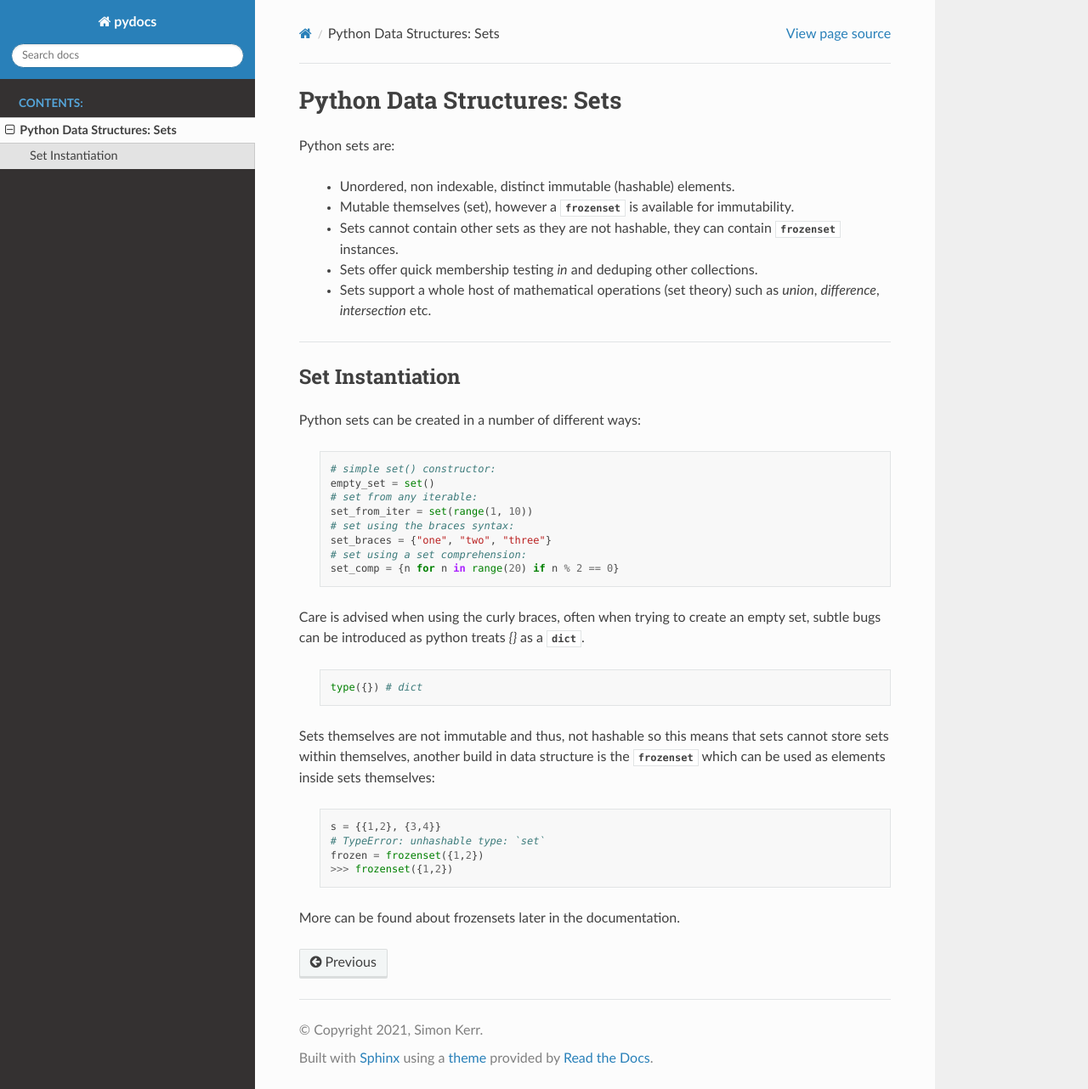
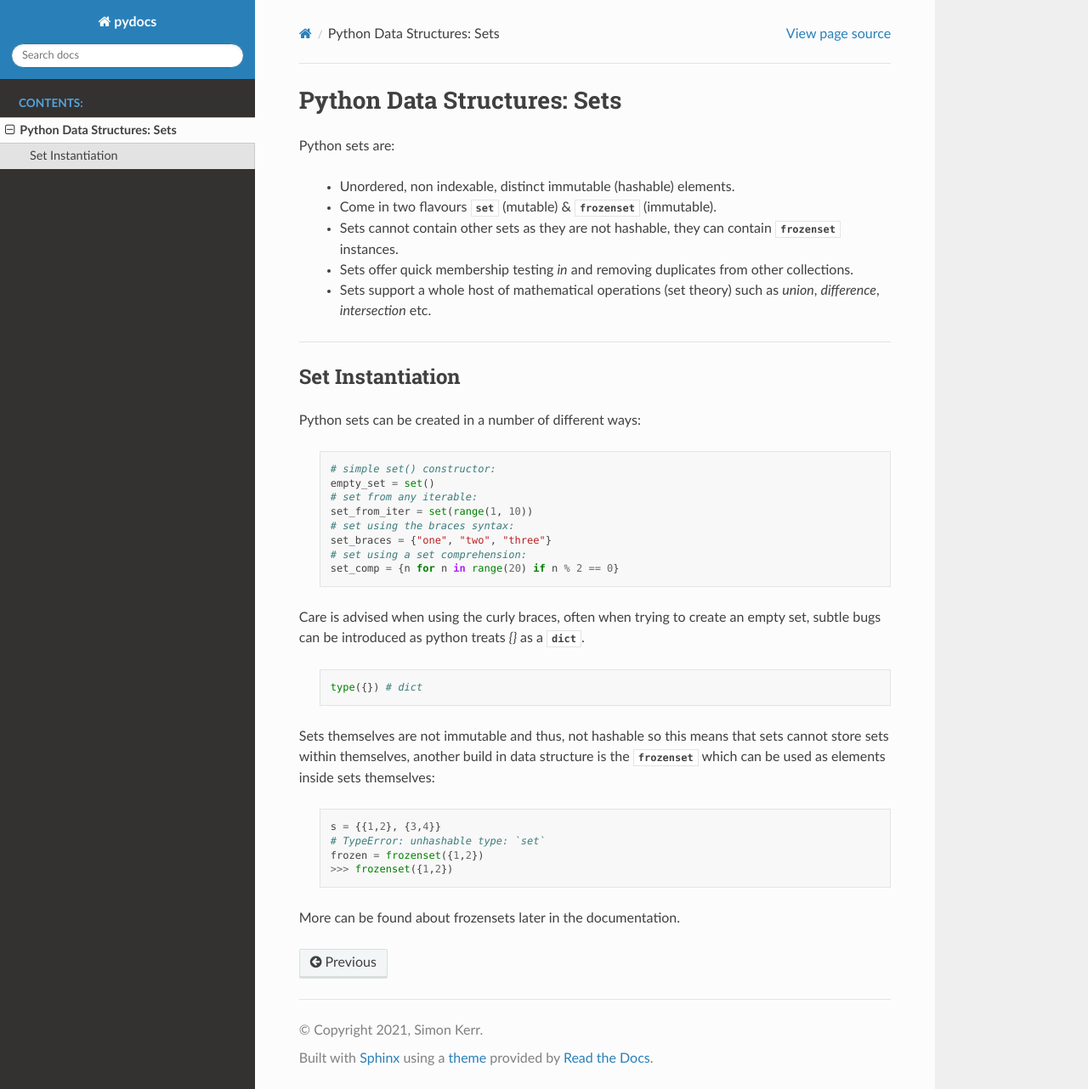
Before and after one commit to symonk/pydocs, a Sphinx documentation site: the page built from docs/source/_data_structures/sets/sets.rst, in a window 1280 px wide and 1282 px high. Shown: the whole window at 85% size. Built offline with Sphinx 7.4.7 and the Read the Docs theme 2.0.0, drawn with Linux system fonts in a browser that asks for light colours.

```diff
--- a/docs/source/_data_structures/sets/sets.rst
+++ b/docs/source/_data_structures/sets/sets.rst
@@ -4,9 +4,9 @@
 Python sets are:
 
     - Unordered, non indexable, distinct immutable (hashable) elements.
-    - Mutable themselves (set), however a :class:`frozenset` is available for immutability.
+    - Come in two flavours :class:`set` (mutable) & :class:`frozenset` (immutable).
     - Sets cannot contain other sets as they are not hashable, they can contain :class:`frozenset` instances.
-    - Sets offer quick membership testing `in` and deduping other collections.
+    - Sets offer quick membership testing `in` and removing duplicates from other collections.
     - Sets support a whole host of mathematical operations (set theory) such as `union`, `difference`, `intersection` etc.
 
 -----
```
